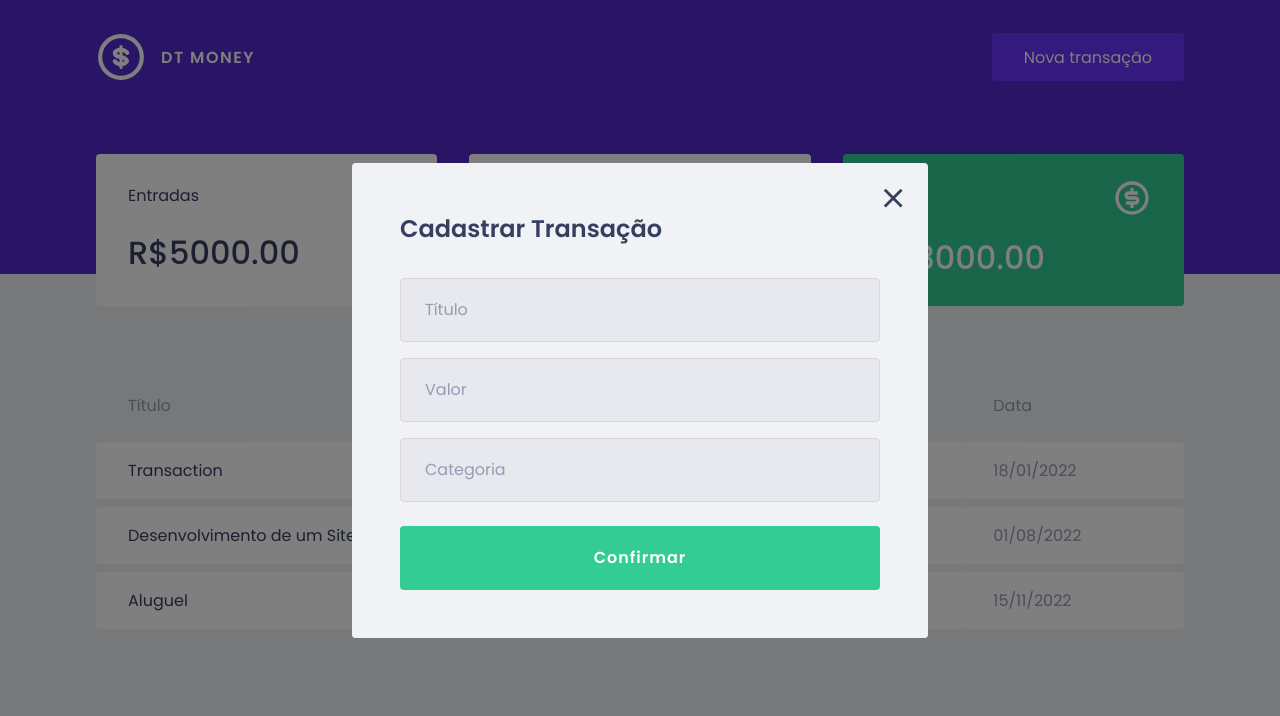
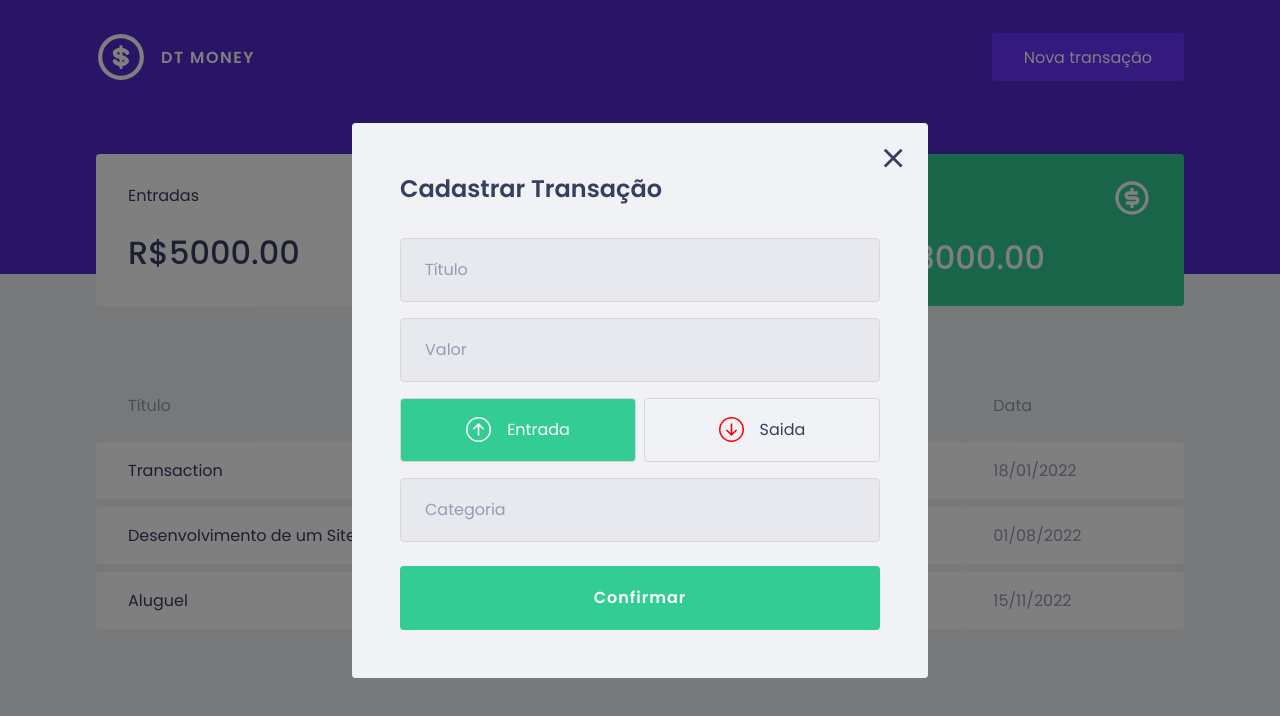
Before and after one commit to ViniciosMacario/DT-MONEY, a React (Vite) app: page / in a window 1280 px wide. Both pictures are taken after a click on the button "Nova transação". Shown: the top 716 px of the page. Built offline with nearby package versions, Linux system fonts and the light colour scheme; data requests are answered from the project's data file.

Commit message:
CreateRadioBoxButton

```diff
--- a/package.json
+++ b/package.json
@@ -10,6 +10,7 @@
   },
   "dependencies": {
     "axios": "^1.3.4",
+    "polished": "^4.2.2",
     "react": "^18.2.0",
     "react-dom": "^18.2.0",
     "react-icons": "^4.8.0",
--- a/src/components/Header/Header.tsx
+++ b/src/components/Header/Header.tsx
@@ -19,8 +19,6 @@ function Header({ onOpenNewTransactionModal }: HeaderProps){
     </Container>
   )
 }
-//AiFillDollarCircle
-//RiMoneyDollarCircleLine
-//BiDollar
+
 //BsArrowDownCircle
 export { Header };
--- a/src/components/NewTransactionModal/NewTransactionModal.tsx
+++ b/src/components/NewTransactionModal/NewTransactionModal.tsx
@@ -1,6 +1,8 @@
 import Modal from 'react-modal'
-import { Container } from './styles';
+import { RadioButton, Container,TransactionTypeContainer } from './styles';
 import { GrClose } from 'react-icons/gr'
+import { BsArrowDownCircle,BsArrowUpCircle } from 'react-icons/bs'
+import { useState } from 'react';
 
 type NewTransactionModalProps = {
   isOpen: boolean;
@@ -9,6 +11,9 @@ type NewTransactionModalProps = {
 
 
 function NewTransactionModal({ isOpen, onClose }:NewTransactionModalProps){
+  const [type, setType] = useState('deposity');
+  console.log(type)
+
   return(
     <Modal
       isOpen={isOpen}
@@ -29,6 +34,28 @@ function NewTransactionModal({ isOpen, onClose }:NewTransactionModalProps){
           type='number'
           placeholder='Valor'
         />
+        <TransactionTypeContainer>
+          <RadioButton
+            type='button'
+            isActive={type === 'deposity'}
+            color='#33CC95'
+            onClick={() => setType('deposity')}
+          >
+            <BsArrowUpCircle color='green' fontSize={25}/>
+            <span>Entrada</span>
+          </RadioButton>
+
+          <RadioButton
+            type='button'
+            color='#e52e4d'
+            isActive={type === 'withdrawal'}
+            onClick={() => setType('withdrawal')}
+          >
+            <BsArrowDownCircle color='red' fontSize={25}/>
+            <span>Saida</span>
+          </RadioButton>
+
+        </TransactionTypeContainer>
         <input
           placeholder='Categoria'
         />
--- a/src/components/NewTransactionModal/styles.ts
+++ b/src/components/NewTransactionModal/styles.ts
@@ -1,4 +1,6 @@
 import styled from "styled-components";
+import { darken } from "polished";
+
 
 export const Container = styled.form`
   h2{
@@ -49,3 +51,47 @@ export const Container = styled.form`
     }
   }
 `
+
+export const TransactionTypeContainer = styled.div`
+  margin: 1rem 0;
+
+  display: grid;
+  grid-template-columns: 1fr 1fr;
+  gap: 0.5rem;
+  }
+`
+type RadioButtonProps = {
+  isActive: boolean;
+  color: string;
+}
+
+
+export const RadioButton = styled.button<RadioButtonProps>`
+  height: 4rem;
+  padding: 0.5rem;
+
+  display: flex;
+  align-items: center;
+  justify-content: center;
+
+  cursor: pointer;
+  border-radius: 0.25rem;
+  border: 1.5px solid #d7d7d7;
+  background: ${(props) => props.isActive ? props.color : 'transparent'};
+
+  transition: all 0.2s;
+
+  span{
+    display: inline-block;
+    margin-left: 1rem;
+    font-size: 1rem;
+    color: ${(props) => props.isActive ? 'white' : 'var(--text-title)'};
+  }
+  path{
+    color: ${(props) => props.isActive ? 'white' : 'inhent'};
+  }
+
+  &:hover{
+    border-color: ${darken(0.5, '#d7d7d7')};
+  }
+`
--- a/src/styles/global.ts
+++ b/src/styles/global.ts
@@ -1,4 +1,4 @@
-import {createGlobalStyle} from "styled-components";
+import styled, {createGlobalStyle} from "styled-components";
 
 export const GlobalStyle = createGlobalStyle`
   :root{
@@ -87,9 +87,10 @@ export const GlobalStyle = createGlobalStyle`
     align-items: center;
     justify-content: center;
     background: transparent;
-    transition: transform 0.5s;
+    transition: transform 0.3s;
     &:hover{
-      transform: rotate(90deg);
+      transform: rotate(90deg);      fill: red;
+
     }
 
     path{
```
Also changed, not shown: 1 other file (tests, documents, lock files or other folders).
